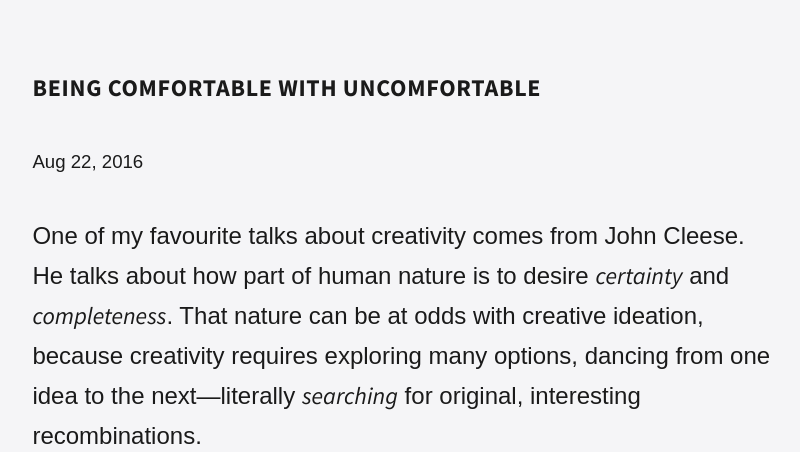
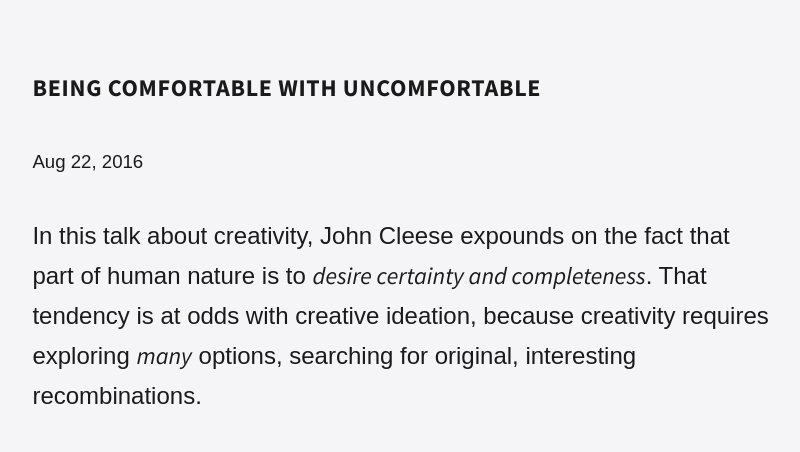
Before and after one commit to stuartwiener/stuartwiener.github.io, a Jekyll site: the page built from _posts/2016-08-22-being-comfortable-with-uncomfortable.md, in a window 1280 px wide and 1400 px high, scrolled down 284 px, cut to the strip 0-452 px from the top of the window. Shown: the whole strip, without its empty margins (142-942 px from the left). Built offline with Jekyll 4.4.1, drawn with Linux system fonts in a browser that asks for light colours; some web fonts are replaced; some of the changed text lies outside the part shown.

Commit message:
updated post being comfortable with...

```diff
--- a/_posts/2016-08-22-being-comfortable-with-uncomfortable.md
+++ b/_posts/2016-08-22-being-comfortable-with-uncomfortable.md
@@ -5,7 +5,7 @@
 categories: strategy
 ---
 
-One of my favourite talks about creativity comes from John Cleese. He talks about how part of human nature is to desire *certainty* and *completeness*. That nature can be at odds with creative ideation, because creativity requires exploring many options, dancing from one idea to the next—literally *searching* for original, interesting recombinations.
+In this talk about creativity, John Cleese expounds on the fact that part of human nature is to *desire certainty and completeness*. That tendency is at odds with creative ideation, because creativity requires exploring *many* options, searching for original, interesting recombinations.
 
 <iframe width="560" height="315" src="https://www.youtube.com/embed/5xPvvPTQaMI" frameborder="0" allowfullscreen></iframe>
 
@@ -13,4 +13,4 @@
 
 > Fall in love with the problem—not the solution.
 
-Something I see not just designers doing routinely, but also business consultants and strategists, is to latch on to the first available solution to a problem, because of its promise of resolution, not its actual viability. This maxim is helpful, in a sense, because it reframes the goal or objective of the creative endeavour. When the problem is the important bit, then the solution can adapt and change to fit it. It’s also interesting to consider how this approach fits with *agile* and *lean* methodologies, which favour learning and adaptability over finality and immutability.
+Humans routinely latch on to the first available solution to a problem, because of its *promise of resolution*, not its *real viability*. But by reframing the creative endeavour by emphasising the problem as the important bit, the solution can and should adapt and change to fit it as needed.
```
